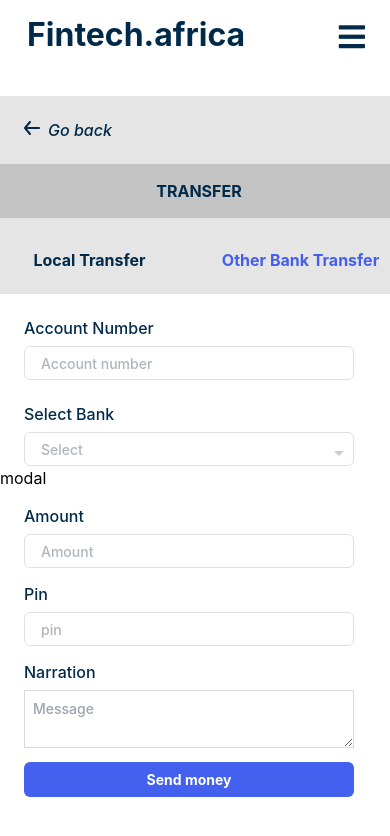
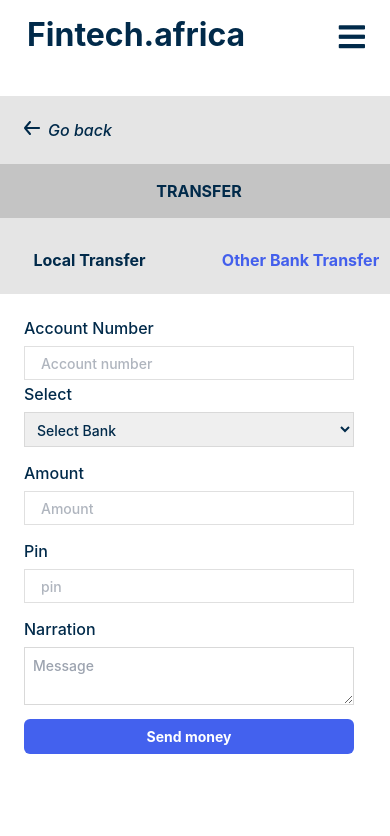
Before and after one commit to Danny4life/fintech.africa, a React (Vite) app: page /other-bank-transfer in a window 390 px wide. Shown: the top 836 px of the page. Built offline with nearby package versions, Linux system fonts and the light colour scheme.

Commit message:
edit local transfer component

```diff
--- a/src/component/bankModal/BankModal.jsx
+++ b/src/component/bankModal/BankModal.jsx
@@ -1,6 +1,8 @@
 const BankModal = () => {
     return (
-        <div>modal</div>
+        <div className="flex justify-center">
+            <div className="">modal</div>
+        </div>
      );
 }
 
--- a/src/component/localTransfer-component/LocalTransferDetails.jsx
+++ b/src/component/localTransfer-component/LocalTransferDetails.jsx
@@ -10,13 +10,13 @@ const LocalTransferDetails = () => {
         <section className="h-max bg-[#E5E5E5] non-italic">
             <div
             onClick={() => navigate("/dashboard")}
-            className="ml-6 gap-2 non italic flex lg:ml-72 lg:pt-10 lg:px-1 lg:gap-4 cursor-pointer pt-6">
+            className="ml-6 gap-2 non italic flex lg:ml-72 lg:pt-20 lg:px-1 lg:gap-4 cursor-pointer pt-6">
                 <span className="lg:pt-20">
                     <Arrow />
                 </span>
                 <span className="text-base font-medium text-[#012A4A] leading-5 lg:pt-20">Go back</span>
             </div>
-            <div className='flex justify-center pt-8'>
+            <div className='flex justify-center pt-6'>
                 <div className='w-[860px] h-[54px] bg-[#C4C4C4] flex justify-center items-center'>
                     <span className='ml-2 text-base font-bold leading-5 text-[#012A4A] items-center non-italic'>TRANSFER</span>
                 </div>
--- a/src/component/otherBankTransfer/OtherBankTransferDetails.jsx
+++ b/src/component/otherBankTransfer/OtherBankTransferDetails.jsx
@@ -1,8 +1,8 @@
 import { Link, useNavigate } from "react-router-dom";
 import Arrow from "../../svg/Arrow";
 import Line from "../../svg/Line";
-import ArrowDropDownIcon from '@mui/icons-material/ArrowDropDown';
-import BankModal from "../bankModal/BankModal";
+// import ArrowDropDownIcon from '@mui/icons-material/ArrowDropDown';
+// import BankModal from "../bankModal/BankModal";
 
 
 const OtherBankTransferDetails = () => {
@@ -55,16 +55,12 @@ const OtherBankTransferDetails = () => {
                     name="accountNumber"
                     placeholder="Account number"
                     className="leading-5 lg:bg-[#FFFFFF] w-[330px]
-                    lg:w-[810px] lg:h-[48px] h-[30px] border border-[#D9D9D9] ml-6 py-2 px-2 lg:text-base text-sm font-medium"
+                    lg:w-[810px] lg:h-[48px] h-[30px] border border-[#D9D9D9] rounded-none ml-6 py-2 px-2 lg:text-base text-sm font-medium"
                     required
                     />
                 </div>
 
-                <div className="pt-6 relative">
-                <span className="
-                    absolute top-[53.67%] right-[10%] lg:left-[92.77%] bottom-[37.5%] text-[#000000]">
-                    <ArrowDropDownIcon />
-                </span>
+                {/* <div className="pt-6 relative">
                     <label htmlFor="select"
                     className="text-base font-medium leading-5 text-[#012A4A] ml-6 block">
                         Select Bank
@@ -78,16 +74,19 @@ const OtherBankTransferDetails = () => {
                         lg:w-[810px] lg:h-[48px] h-[30px] border border-[#D9D9D9] ml-6 py-2 px-2 lg:text-base text-sm font-medium"
                         required
                         />
+                         <span className="sticky top-80 left-[900px] right-[330px]">
+                            <ArrowDropDownIcon />
+                        </span>
 
                         <BankModal />
                     </div>
 
-                </div>
-                {/* <div>
+                </div> */}
+                <div>
                     <label htmlFor="select" className="text-base font-medium leading-5 text-[#012A4A] ml-6 block pt-1">Select</label>
                     <select className="leading-5 lg:bg-[#FFFFFF] w-[330px] cursor-pointer text-[#012A4A]
-                    lg:w-[810px] lg:h-[48px] h-[30px] border border-[#D9D9D9] ml-6 py-2 px-2 lg:text-base text-sm font-medium">
-                        <option value="select" className="hidden text-red-600">Select Bank</option>
+                    lg:w-[810px] lg:h-[48px] h-[35px] border border-[#D9D9D9] ml-6 py-2 px-2 lg:text-base text-sm font-medium">
+                        <option value="select" className="hidden">Select Bank</option>
                         <option value="select" className="">First Bank</option>
                         <option value="select" className="">GTB</option>
                         <option value="select" className="">Polaris Bank</option>
@@ -95,7 +94,7 @@ const OtherBankTransferDetails = () => {
                         <option value="select" className="">GTB</option>
                         <option value="select" className="">Polaris Bank</option>
                     </select>
-                </div> */}
+                </div>
 
                 <div className="pt-4">
                     <label htmlFor="amount"
@@ -106,7 +105,7 @@ const OtherBankTransferDetails = () => {
                     type="number"
                     name="amount"
                     placeholder="Amount"
-                    className="leading-5 lg:bg-[#FFFFFF] w-[330px]
+                    className="leading-5 lg:bg-[#FFFFFF] w-[330px] rounded-none
                     lg:w-[810px] lg:h-[48px] h-[30px] border border-[#D9D9D9] ml-6 py-2 px-2 lg:text-base text-sm font-medium"
                     required
                     />
@@ -121,7 +120,7 @@ const OtherBankTransferDetails = () => {
                     type="number"
                     name="pin"
                     placeholder="pin"
-                    className="leading-5 lg:bg-[#FFFFFF] w-[330px]
+                    className="leading-5 lg:bg-[#FFFFFF] w-[330px] rounded-none
                     lg:w-[810px] lg:h-[48px] h-[30px] border border-[#D9D9D9] ml-6 py-2 px-2 lg:text-base text-sm font-medium"
                     required
                     />
```
